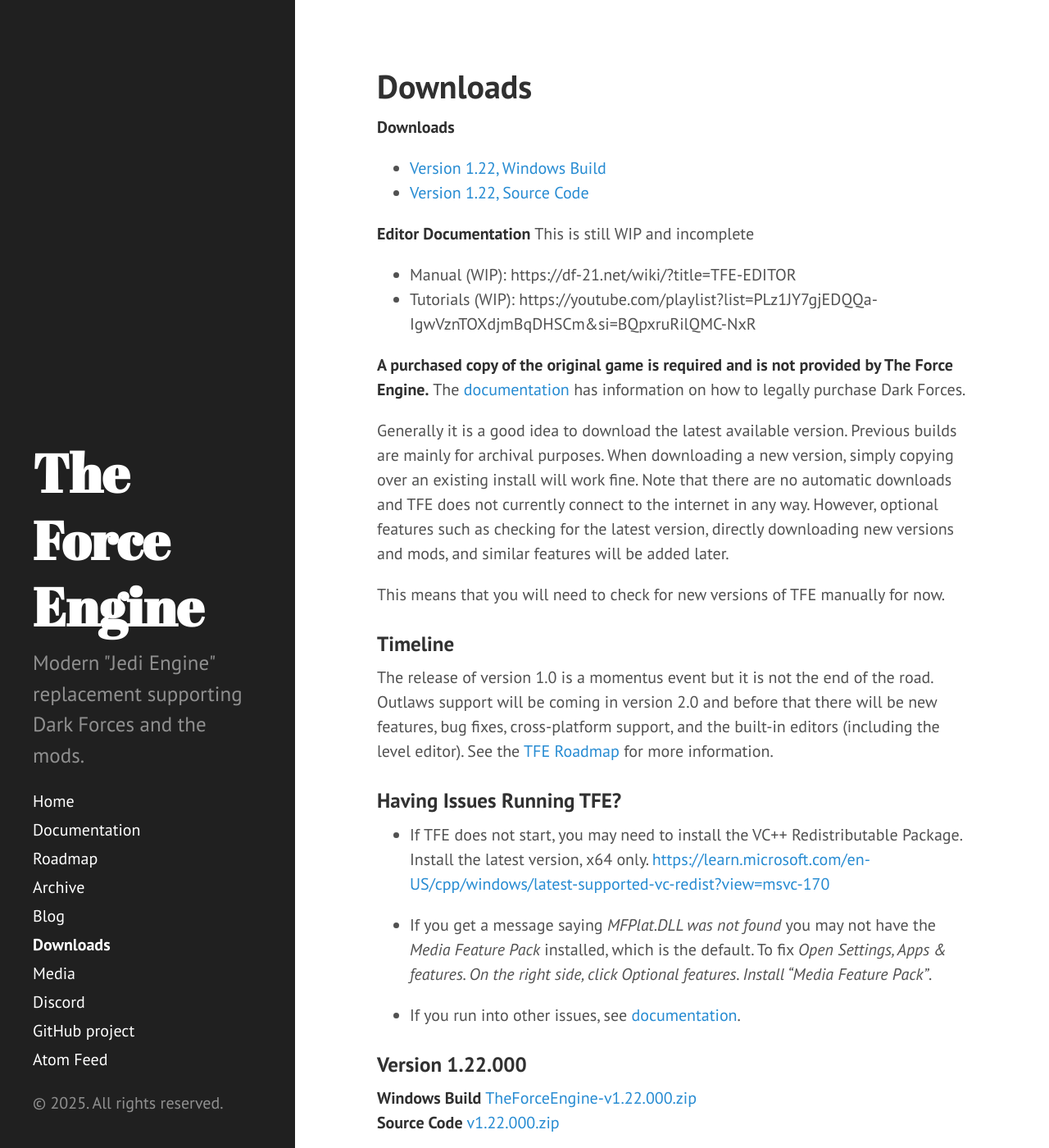
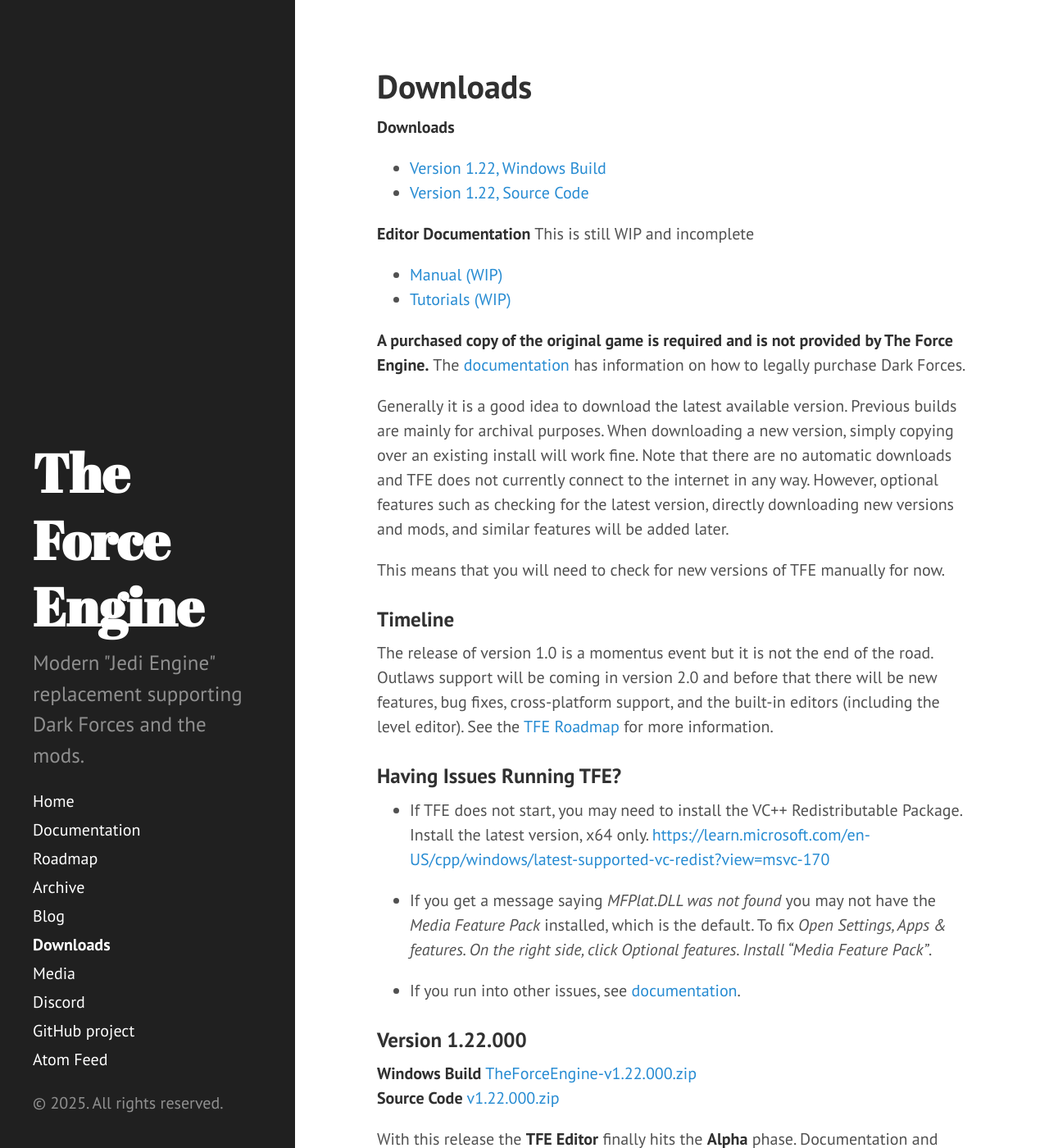
Before and after one commit to TheForceEngine/TheForceEngine.github.io, a Jekyll site: the page built from downloads.md, in a window 1280 px wide and 1400 px high. Shown: the whole window at 82% size. Built offline with Jekyll 4.4.1, drawn with Linux system fonts in a browser that asks for light colours; some of the changed text lies outside the part shown.

Commit message:
Update downloads.md

```diff
--- a/downloads.md
+++ b/downloads.md
@@ -8,8 +8,8 @@
 
 **Editor Documentation**
 This is still WIP and incomplete
-* Manual (WIP): https://df-21.net/wiki/?title=TFE-EDITOR
-* Tutorials (WIP): https://youtube.com/playlist?list=PLz1JY7gjEDQQa-IgwVznTOXdjmBqDHSCm&si=BQpxruRilQMC-NxR
+* [Manual (WIP)](https://df-21.net/wiki/?title=TFE-EDITOR)
+* [Tutorials (WIP)](https://youtube.com/playlist?list=PLz1JY7gjEDQQa-IgwVznTOXdjmBqDHSCm&si=BQpxruRilQMC-NxR)
 
 **A purchased copy of the original game is required and is not provided by The Force Engine.** The [documentation](https://theforceengine.github.io/Documentation.html) has information on how to legally purchase Dark Forces.
 
@@ -33,8 +33,8 @@
 **Source Code** [v1.22.000.zip](https://github.com/luciusDXL/TheForceEngine/archive/refs/tags/v1.22.000.zip)
 
 With this release the **TFE Editor** finally hits the **Alpha** phase. Documentation and tutorials are still being worked on - but here is what is currently available:
-* Manual (WIP): https://df-21.net/wiki/?title=TFE-EDITOR
-* Tutorials (WIP): https://youtube.com/playlist?list=PLz1JY7gjEDQQa-IgwVznTOXdjmBqDHSCm&si=BQpxruRilQMC-NxR
+* [Manual (WIP)](https://df-21.net/wiki/?title=TFE-EDITOR)
+* [Tutorials (WIP)](https://youtube.com/playlist?list=PLz1JY7gjEDQQa-IgwVznTOXdjmBqDHSCm&si=BQpxruRilQMC-NxR)
 
 **What's Changed**
 * TFE Editor Alpha Release @luciusDXL
```
